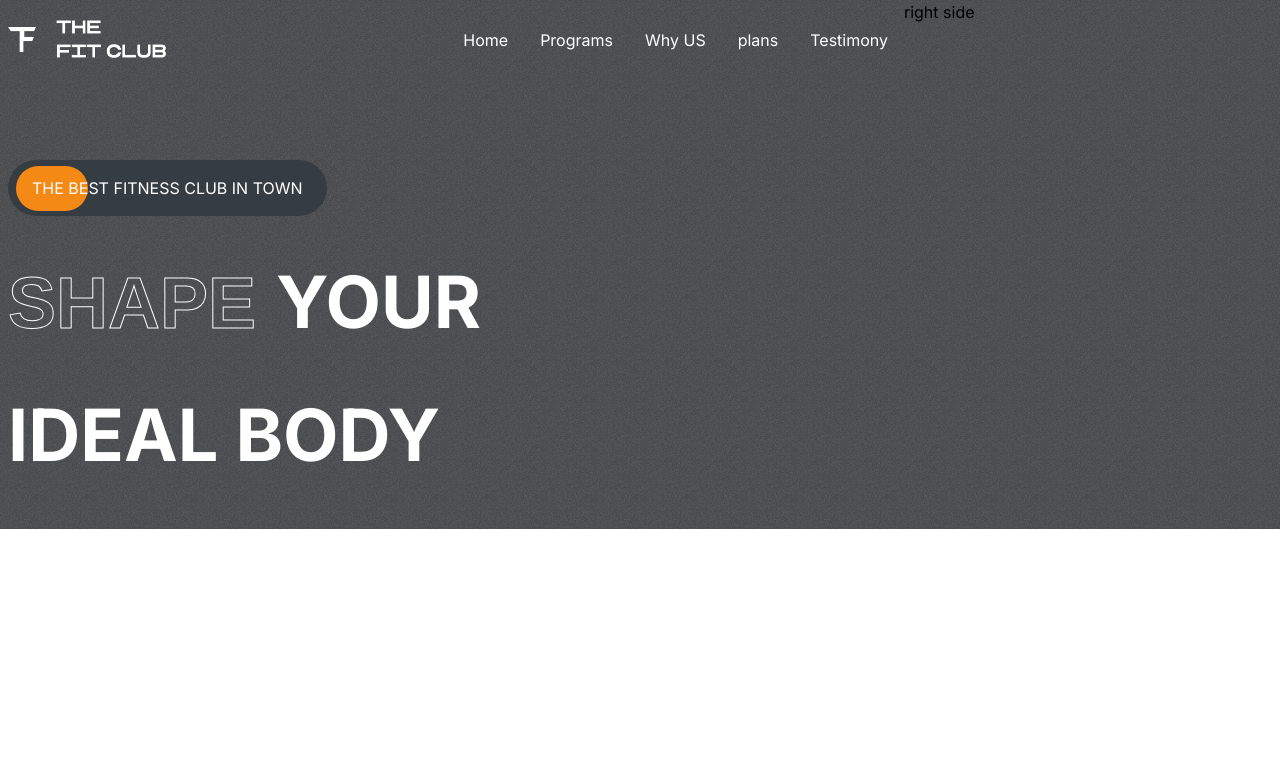
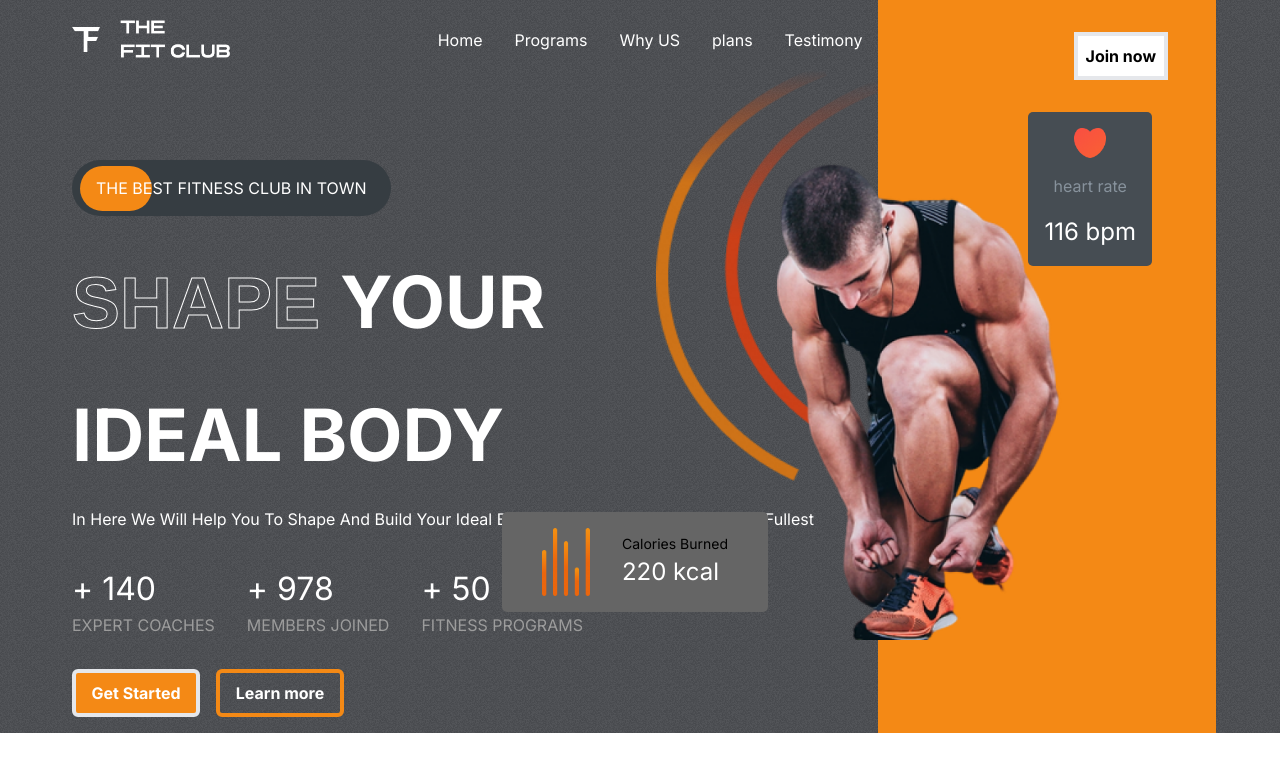
Before and after one commit to Bishboy/GymApp, a React (Vite) app: page / in a window 1280 px wide. Shown: the top 772 px of the page. Built offline with nearby package versions, Linux system fonts and the light colour scheme.

Commit message:
Hero section completion

```diff
--- a/src/App.css
+++ b/src/App.css
@@ -17,6 +17,7 @@
   flex-direction: column;
   gap: 6rem;
   overflow: hidden;
+
 }
 ::-webkit-scrollbar{
   display: none;
--- a/src/component/Hero.tsx
+++ b/src/component/Hero.tsx
@@ -1,9 +1,13 @@
-import React from 'react'
-import Header from './Header';
+import React from "react";
+import Header from "./Header";
+import hero_image from "../../src/assets/hero_image.png";
+import hero_image_black from "../../src/assets/hero_image_back.png";
+import Hearts from "../../src/assets/heart.png";
+import Calories from "../../src/assets/calories.png";
 
 const Hero: React.FC = () => {
   return (
-    <div className="flex justify-between  gap-2  ">
+    <div className="flex justify-between px-[4rem]  gap-2  ">
       <div className="py-[1rem] flex flex-col gap-[2rem] px-2 w-[70%] ">
         <Header />
         <div className="mt-[4rem] bg-[#363d42] relative text-white items-center justify-start uppercase rounded-[4rem] w-fit p-4 px-6">
@@ -19,14 +23,68 @@ const Hero: React.FC = () => {
           <div>
             <span>Ideal Body</span>
           </div>
-          <div>
-            <span></span>
+          <div className="text-[1rem] font-light leading-3 w-[80%] capitalize mb-2">
+            <span>
+              In here we will help you to shape and build your ideal body and
+              live up your life to the fullest
+            </span>
+          </div>
+        </div>
+        <div className="flex gap-[2rem]">
+          <div className="flex flex-col">
+            <span className="text-white text-[2rem]">+ 140</span>
+            <span className="text-[#9c9c9c] uppercase">Expert coaches</span>
+          </div>
+          <div className="flex flex-col">
+            <span className="text-white text-[2rem]">+ 978</span>
+            <span className="text-[#9c9c9c] uppercase">Members Joined</span>
+          </div>
+          <div className="flex flex-col">
+            <span className="text-white text-[2rem]">+ 50</span>
+            <span className="text-[#9c9c9c] uppercase">Fitness Programs</span>
+          </div>
+        </div>
+        <div className="flex gap-[1rem] ">
+          <button className="btn text-white bg-[#f48915] rounded-md w-[8rem]">
+            Get Started
+          </button>
+          <button className="btn text-white bg-transparent border-[#f48915] rounded-md w-[8rem]">
+            Learn more
+          </button>
+        </div>
+      </div>
+
+      <div className="flex flex-1 relative bg-[#f48915]">
+        <button className="btn bg-white absolute right-[3rem] text-black top-[2rem] whitespace-nowrap">
+          Join now
+        </button>
+        <div className="flex flex-col bg-[#464D53] items-center rounded-[5px] absolute right-[4rem] top-[7rem] w-fit p-[1rem]  h-fit gap-[1rem]">
+          <img src={Hearts} alt="" className="w-[2rem]" />
+          <span className="text-[#87929c]">heart rate</span>
+          <span className="text-white text-[1.5rem]">116 bpm</span>
+        </div>
+
+        <img
+          src={hero_image}
+          alt=""
+          className="absolute top-[10rem] right-[8rem] w-[23rem]"
+        />
+        <img
+          src={hero_image_black}
+          alt=""
+          className="absolute top-[4rem] right-[20rem] w-[15rem] -z-10"
+        />
+
+        <div className="flex gap-[2rem]  p-[1rem] items-center justify-center px-[4rem] absolute top-[32rem] right-[28rem] w-fit rounded-[5px] bg-[#656565]">
+          <img src={Calories} alt="" className="w-[3rem]" />
+          <div className="flex flex-col justify-between">
+            <span className="whitespace-nowrap text-sm" >Calories Burned</span>
+            <span className="text-white text-[1.5rem] whitespace-nowrap" >220 kcal</span>
           </div>
         </div>
       </div>
-      <div className="flex flex-1">right side</div>
     </div>
   );
 };
 
-export default Hero
+export default Hero;
--- a/src/index.css
+++ b/src/index.css
@@ -1,3 +1,8 @@
- @tailwind base;
+@tailwind base;
 @tailwind components;
 @tailwind utilities;
+
+/* Add this to your global CSS file */
+.btn {
+  @apply  p-2 font-bold border-4 flex items-center justify-center transition-all duration-300 hover:cursor-pointer;
+}
```
